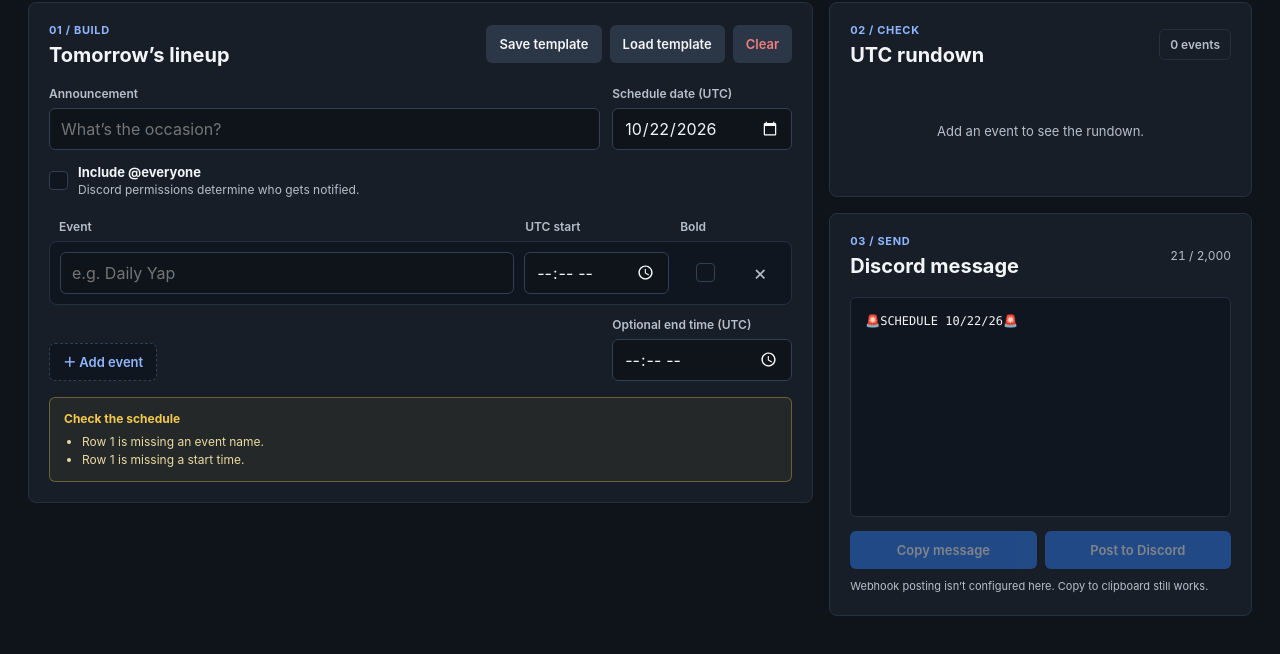
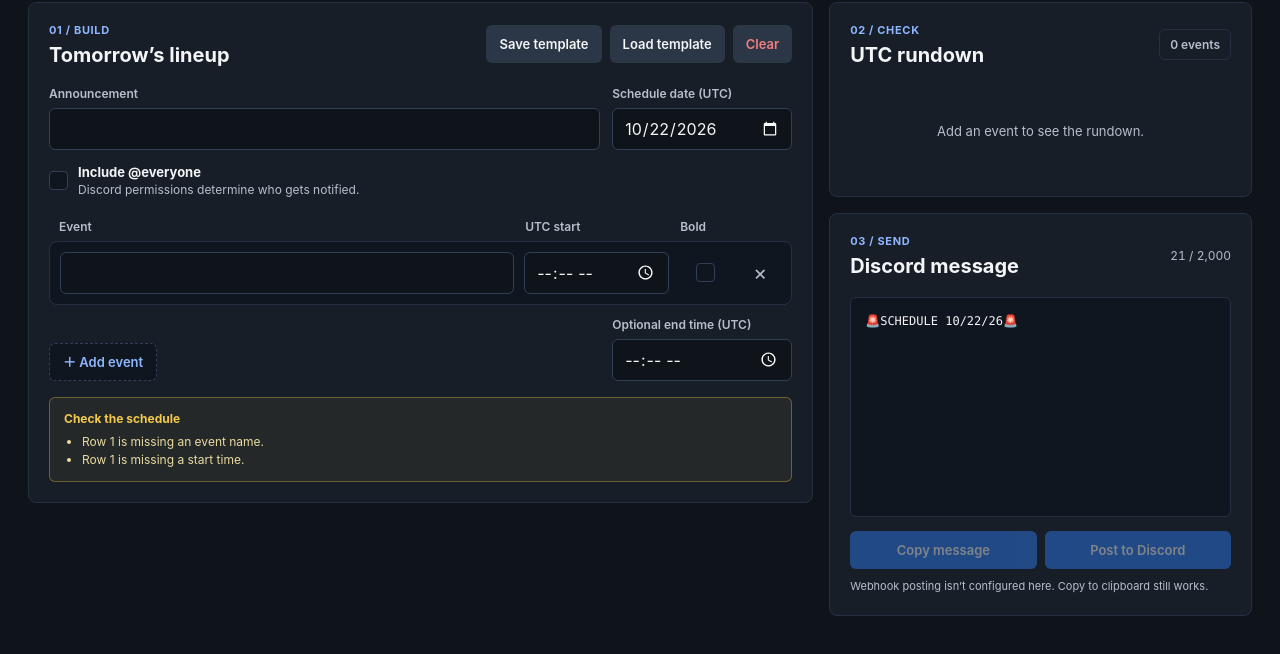
Before and after one commit to phantomsafe42/discord-stream-scheduler, a website with bundled scripts: page public/index.html in a window 1280 px wide. Shown: the part 100-754 px from the top of the page. Built offline with nearby package versions, Linux system fonts and the light colour scheme; files whose address does not match are found by name.

Commit message:
ui: remove schedule input examples

```diff
--- a/public/index.html
+++ b/public/index.html
@@ -37,7 +37,7 @@
         <div class="top-fields">
           <label class="field announcement-field">
             <span>Announcement</span>
-            <input id="announcement" maxlength="240" autocomplete="off" placeholder="What’s the occasion?">
+            <input id="announcement" maxlength="240" autocomplete="off">
           </label>
           <label class="field date-field">
             <span>Schedule date (UTC)</span>
@@ -103,7 +103,7 @@
       <div class="schedule-row">
         <label class="field row-name">
           <span class="mobile-label">Event name</span>
-          <input class="event-name" maxlength="100" autocomplete="off" placeholder="e.g. Daily Yap">
+          <input class="event-name" maxlength="100" autocomplete="off">
         </label>
         <label class="field row-time">
           <span class="mobile-label">UTC start</span>
```
